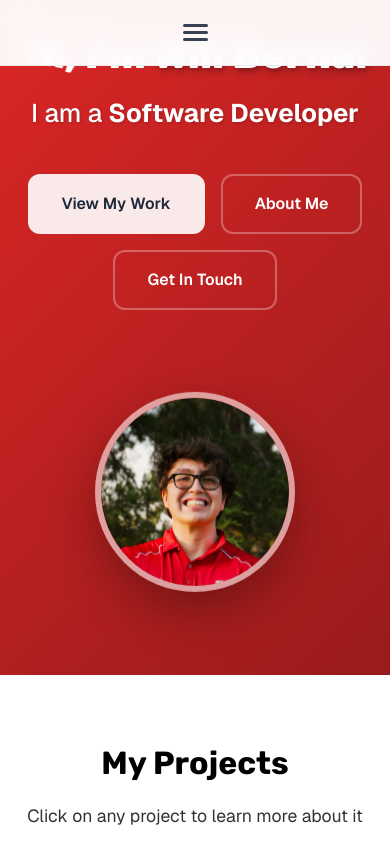
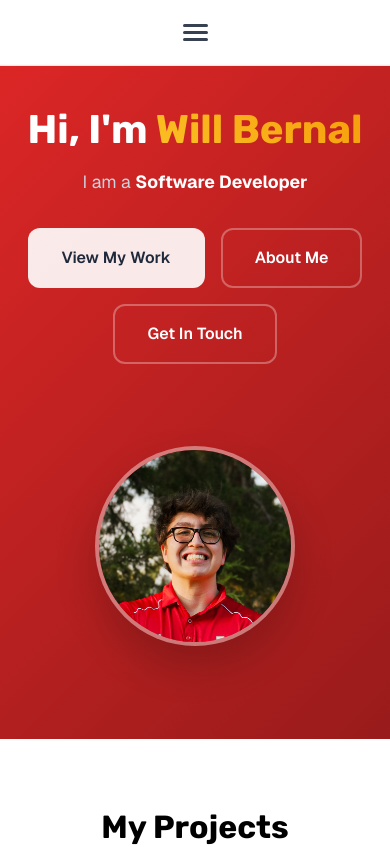
Before and after one commit to wbernal2/page, a Next.js app in the folder will-site/: page /home in a window 390 px wide. Shown: the top 847 px of the page. Built offline with nearby package versions, Linux system fonts and the light colour scheme.

Commit message:
mobile fix

```diff
--- a/will-site/src/app/home/Home.module.css
+++ b/will-site/src/app/home/Home.module.css
@@ -14,6 +14,12 @@
     overflow: hidden;
 }
 
+@media (max-width: 600px) {
+  .hero {
+    margin-top: 64px;
+  }
+}
+
 .heroContent {
   max-width: 1200px;
   margin: 0 auto;
@@ -27,47 +33,17 @@
 .heroText {
   color: white;
   z-index: 2;
-  text-align: center;
 }
 
 .heroTitle {
-  font-size: 5rem;
-  font-weight: 800;
+  font-size: 3.5rem;
+  font-weight: 700;
   margin: 0 0 1rem 0;
   line-height: 1.1;
-  font-family: var(--font-display), 'Rubik', sans-serif;
-}
-
-.heroTitle span:first-child {
-  display: inline-block;
-  animation: waveAnimation 2.5s infinite;
-  transform-origin: 70% 70%;
-}
-
-@keyframes waveAnimation {
-  0% { transform: rotate(0deg); }
-  10% { transform: rotate(14deg); }
-  20% { transform: rotate(-8deg); }
-  30% { transform: rotate(14deg); }
-  40% { transform: rotate(-4deg); }
-  50% { transform: rotate(10deg); }
-  60% { transform: rotate(0deg); }
-  100% { transform: rotate(0deg); }
 }
 
 .highlight {
-  color: white;
-  font-weight: 800;
-  text-shadow: 2px 2px 8px rgba(0, 0, 0, 0.5);
-  position: relative;
-  display: inline-block;
-  animation: popIn 1s ease-out forwards;
-}
-
-@keyframes popIn {
-  0% { transform: scale(0.8); opacity: 0; }
-  60% { transform: scale(1.1); }
-  100% { transform: scale(1); opacity: 1; }
+  color: #fff;
 }
 
 .heroVisual {
@@ -79,25 +55,18 @@
 }
 
 .profilePhotoLarge {
-  width: 400px;
-  height: 400px;
+  width: 300px;
+  height: 300px;
   border-radius: 50%;
   background: rgba(255, 255, 255, 0.15);
   display: flex;
   align-items: center;
   justify-content: center;
-  border: 6px solid rgba(255, 255, 255, 0.5);
+  border: 4px solid rgba(255, 255, 255, 0.3);
   backdrop-filter: blur(15px);
-  box-shadow: 0 20px 50px rgba(0, 0, 0, 0.3);
+  box-shadow: 0 20px 40px rgba(0, 0, 0, 0.2);
   position: relative;
   overflow: hidden;
-  animation: floatAnimation 6s ease-in-out infinite;
-}
-
-@keyframes floatAnimation {
-  0% { transform: translateY(0px); }
-  50% { transform: translateY(-15px); }
-  100% { transform: translateY(0px); }
 }
 
 .profilePhotoLarge::before {
@@ -136,13 +105,6 @@
 
 .photoEmojiLarge {
   font-size: 8rem;
-}
-
-.actualPhotoLarge {
-  width: 100%;
-  height: 100%;
-  object-fit: cover;
-  border-radius: 50%;
 }
 
 .aboutMeSection {
@@ -187,6 +149,13 @@
   transform: translateX(2px);
 }
 
+.highlight {
+  background: linear-gradient(45deg, #fbbf24, #f59e0b);
+  -webkit-background-clip: text;
+  -webkit-text-fill-color: transparent;
+  background-clip: text;
+}
+
 .heroSubtitle {
   font-size: 1.5rem;
   margin-bottom: 1rem;
@@ -195,37 +164,17 @@
 }
 
 .heroDescription {
-  font-size: 1.6rem;
-  margin: 0 auto 2.5rem auto;
-  color: #ffffff;
+  font-size: 1.1rem;
+  margin-bottom: 2rem;
+  color: #cbd5e1;
   line-height: 1.6;
   max-width: 500px;
-  text-align: center;
-  font-weight: 500;
-  text-shadow: 1px 1px 3px rgba(0, 0, 0, 0.2);
-  animation: fadeInUp 1s ease-out forwards;
-  opacity: 0;
-  animation-delay: 0.5s;
-}
-
-@keyframes fadeInUp {
-  0% { transform: translateY(20px); opacity: 0; }
-  100% { transform: translateY(0); opacity: 1; }
 }
 
 .heroActions {
   display: flex;
   gap: 1rem;
   flex-wrap: wrap;
-  justify-content: center;
-  animation: fadeIn 1s ease-out forwards;
-  opacity: 0;
-  animation-delay: 0.8s;
-}
-
-@keyframes fadeIn {
-  0% { opacity: 0; }
-  100% { opacity: 1; }
 }
 
 .primaryButton,
@@ -271,75 +220,6 @@
   display: flex;
   align-items: center;
   justify-content: center;
-}
-
-.contactInfoSection {
-  background: white;
-  padding: 4rem 0;
-  text-align: center;
-}
-
-.contactInfoContainer {
-  max-width: 1200px;
-  margin: 0 auto;
-  padding: 0 2rem;
-}
-
-.contactInfoTitle {
-  font-size: 2.5rem;
-  margin-bottom: 2rem;
-  color: #000000;
-  font-weight: 700;
-  font-family: var(--font-display), 'Rubik', sans-serif;
-}
-
-.contactInfoGrid {
-  display: flex;
-  justify-content: center;
-  gap: 3rem;
-  flex-wrap: wrap;
-  margin-top: 2rem;
-}
-
-.contactInfoCard {
-  display: flex;
-  flex-direction: column;
-  align-items: center;
-  padding: 2rem;
-  border-radius: 12px;
-  background: white;
-  box-shadow: 0 4px 20px rgba(0, 0, 0, 0.1);
-  min-width: 250px;
-  transition: all 0.3s ease;
-  border: 1px solid #e5e5e5;
-}
-
-.contactInfoCard:hover {
-  transform: translateY(-5px);
-  box-shadow: 0 8px 30px rgba(220, 38, 38, 0.15);
-  border-color: #dc2626;
-}
-
-.contactInfoIcon {
-  font-size: 2rem;
-  margin-bottom: 1rem;
-  color: #dc2626;
-}
-
-.contactInfoType {
-  font-weight: 600;
-  margin-bottom: 0.5rem;
-  color: #000000;
-}
-
-.contactInfoValue {
-  color: #333333;
-  text-decoration: none;
-  transition: color 0.3s ease;
-}
-
-.contactInfoValue:hover {
-  color: #dc2626;
 }
 
 .footer {
@@ -396,13 +276,4 @@
     padding: 0.875rem 1.25rem;
     font-size: 0.9rem;
   }
-
-  .contactInfoGrid {
-    gap: 1.5rem;
 }
-
-  .contactInfoCard {
-    min-width: 100%;
-    padding: 1.5rem;
-  }
-}
```
Lines whose indentation alone changed are shown as unchanged.
